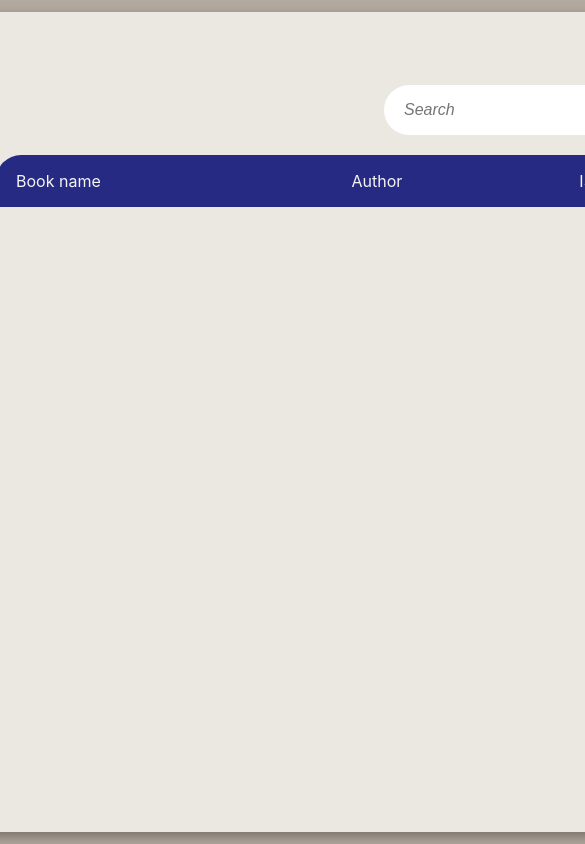
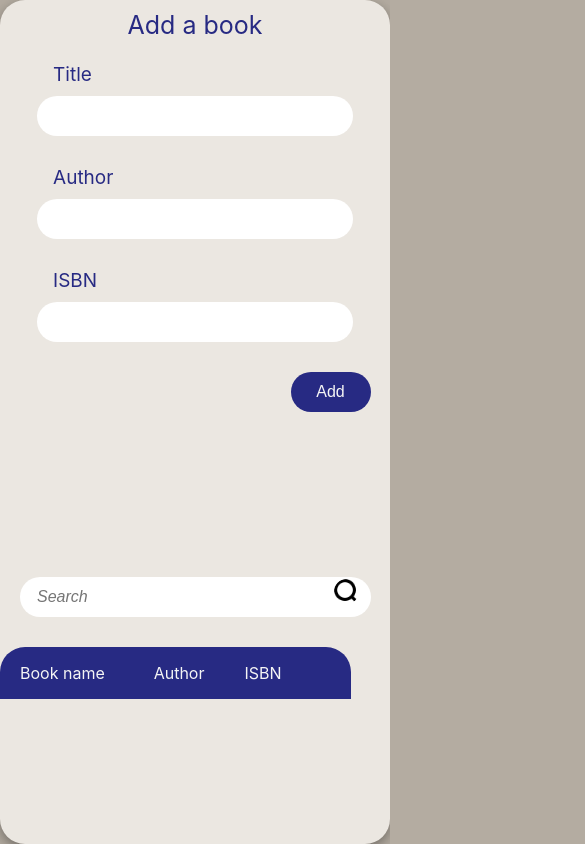
Before and after one commit to a-muhina/booklist, a plain HTML site: page index.html in a window 390 px wide. Shown: the top 844 px of the page, 585 px wide, since content can reach past the window. Drawn offline with Linux system fonts and the light colour scheme.

Commit message:
responsive mobile

```diff
--- a/resources/style.css
+++ b/resources/style.css
@@ -36,7 +36,6 @@ img {
     width: 357px;
     align-self: center;
     margin-top: 20px;
-
 }
 
 /*Form*/
@@ -64,7 +63,7 @@ label {
     padding-left: 16px;
 }
 
-.field {
+.field, input {
     width: 423px;
     height: 30px;
     border-radius: 25px;
@@ -287,6 +286,69 @@ td.button {
     table {
         width: 90%;
     }
+}
 
+@media only screen and (min-width: 300px) and (max-width: 600px) {
+    h1 {
+        font-size: 25px;
+    }
 
+    .label {
+        font-size: 16px;
+    }
+
+    .base {
+        flex-direction: column;
+        width: 100%;
+        height: 100%;
+    }
+
+    .left {
+        width: 90%;
+        height: 100%;
+    }
+
+    .field, .pair {
+        width: 90%;
+        padding: 5px 5%;
+        margin: 10px 0;
+    }
+
+    #submit {
+        width: 80px;
+        height: 40px;
+        font-size: 16px;
+    }
+
+    img {
+        display: none;
+    }
+
+    .right, table {
+        width: 100%;
+        height: 100%;
+        align-items: center;
+        justify-content: center;
+    }
+
+    .s {
+        width: 90%;
+    }
+
+    #search {
+        width: 100%;
+    }
+
+    .wrap {
+        width: 100%;
+        justify-content: flex-start;
+    }
+
+    table {
+        width: 90%;
+    }
+
+    #booklist tr {
+        border: 2px solid rgba(39, 42, 131, 0.3)
+    }
 }
```
